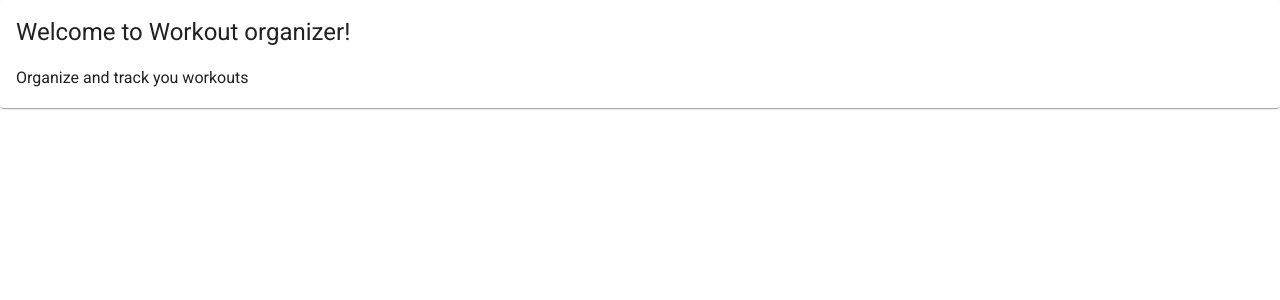
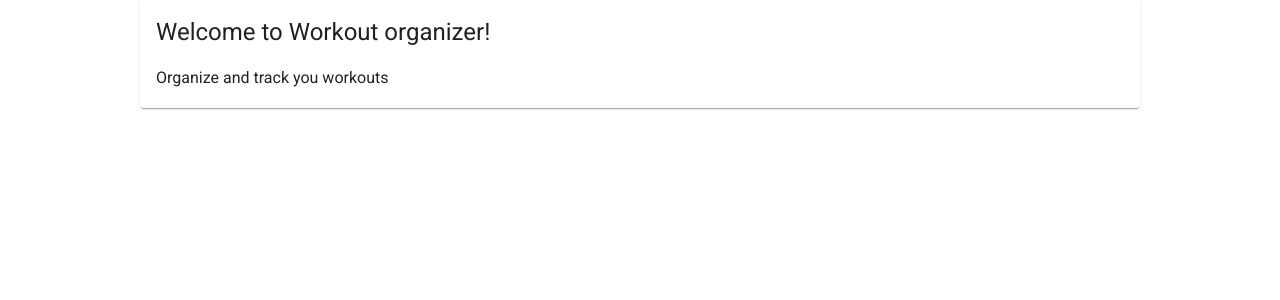
Before and after one commit to tpokora/workout, an Angular app in the folder angular-ui/: page / in a window 1280 px wide. Shown: the top 300 px of the page. Built offline with nearby package versions, Linux system fonts and the light colour scheme.

Commit message:
home card

```diff
--- a/angular-ui/src/app/home/home.component.css
+++ b/angular-ui/src/app/home/home.component.css
@@ -0,0 +1,4 @@
+.container {
+  width: 1000px;
+  margin: auto;
+}
--- a/angular-ui/src/app/home/home.component.html
+++ b/angular-ui/src/app/home/home.component.html
@@ -1,4 +1,3 @@
-<div>
 <div class="container">
   <div class="content">
     <mat-card class="card">
@@ -11,4 +10,3 @@
     </mat-card>
   </div>
 </div>
-</div>
```
Also changed, not shown: angular-ui/src/app/app.module.ts (+6 -6 lines), 1 other file (tests, documents, lock files or other folders). Lines whose indentation alone changed are shown as unchanged.
